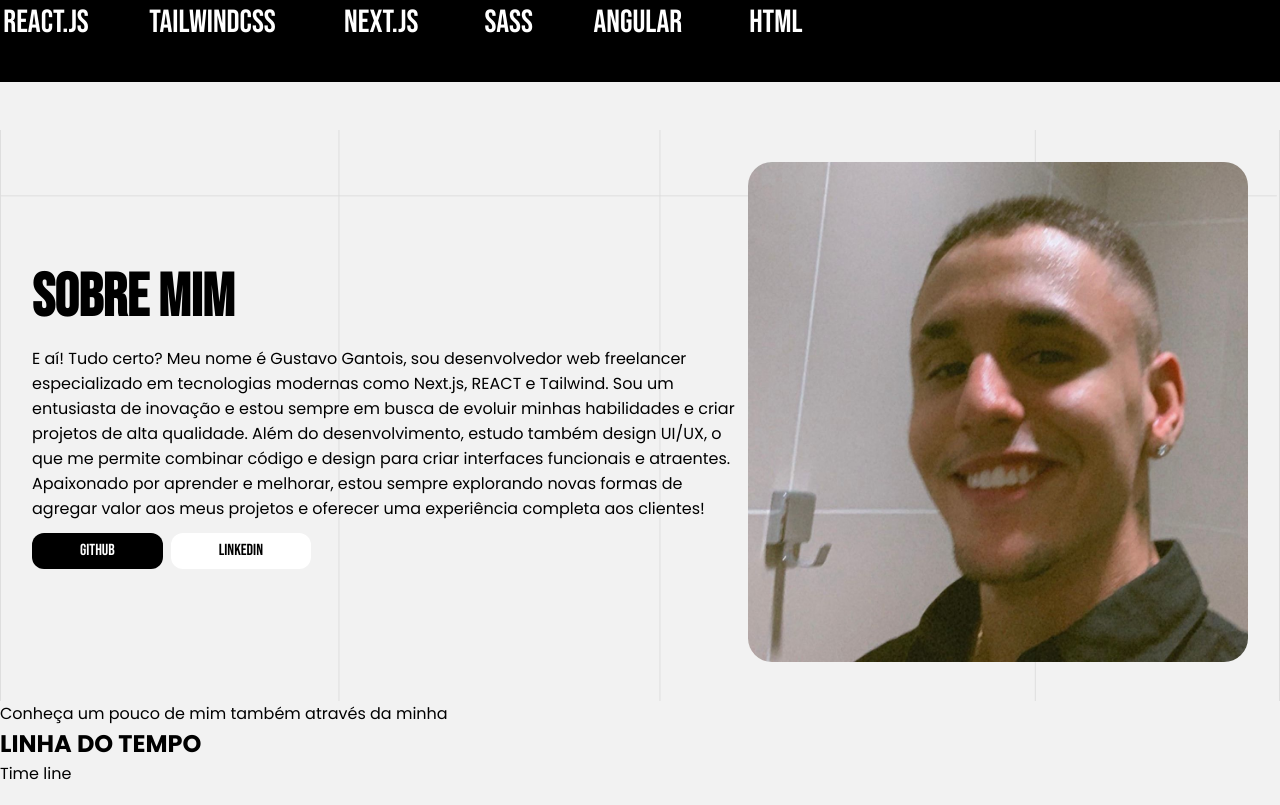
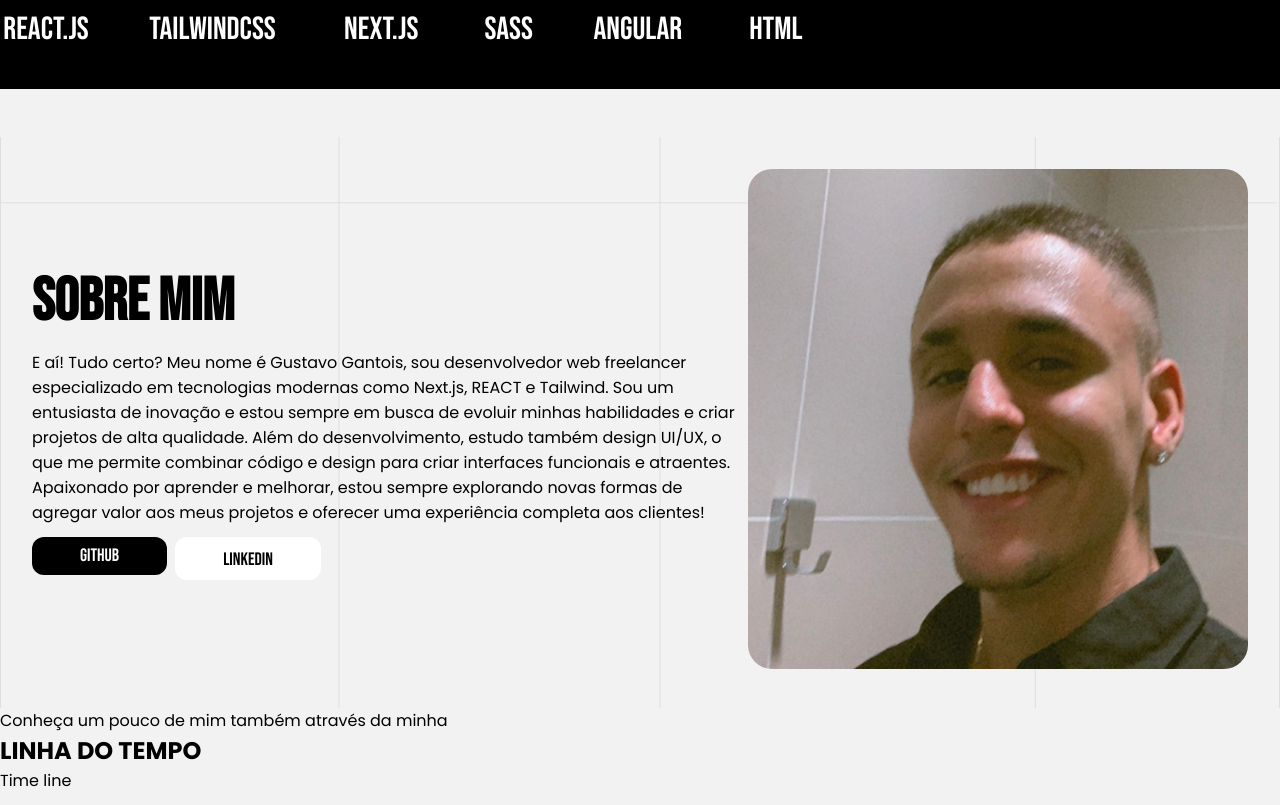
Before and after one commit to DevGustavoGantois/portfolio_unifacs_challenge, a website: page index.html in a window 1280 px wide. Shown: the part 1992-2797 px from the top of the page. Drawn offline with Linux system fonts and the light colour scheme; animation ran at ten frames a second.

Commit message:
style:Adjusting font-size in button

```diff
--- a/style.css
+++ b/style.css
@@ -127,6 +127,7 @@ body {
     align-items: center;
     justify-content: center;
     gap: 8px;
+    font-size: 18px;
 }
 
 .btn-about {
@@ -141,7 +142,7 @@ body {
 .btn-about a {
     color: #FFFFFF;
     font-family: "Bebas Neue", sans-serif;
-    font-size: 16px;
+    font-size: 18px;
 }
 
 .btn-projects {
@@ -150,6 +151,7 @@ body {
     padding-bottom: 0.5rem;
     padding-left: 3rem;
     padding-right: 3rem;
+    font-size: 18px;
     border-radius: 12px;
 }
 
@@ -322,6 +324,10 @@ body {
     gap: 8px;
 }
 
+.button-content-about button a {
+    font-size: 18px;
+}
+
 /*Contact section*/
 
 .contact-section {
@@ -371,6 +377,7 @@ body {
     border-radius: 12px;
     font-family: "Bebas Neue", sans-serif;
     cursor: pointer;
+    font-size: 18px;
     transition: background 0.3s;
   }
 
@@ -531,6 +538,10 @@ body {
         font-size: 0.95rem;
       }
 
+
+
+      /*Footer section*/
+
       .footer-container {
         flex-direction: column;
         align-items: center;
```
